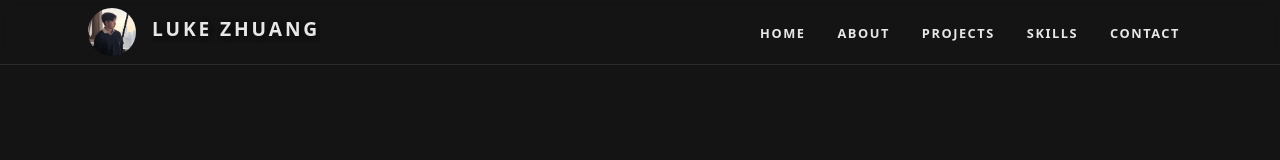
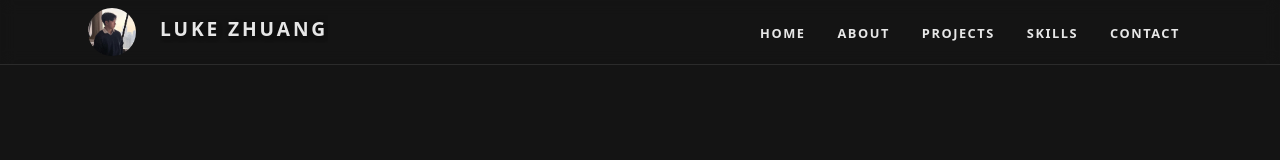
Before and after one commit to Luke7787/website-portfolio, a Next.js app in the folder luke-portfolio/: page / in a window 1280 px wide. Shown: the top 160 px of the page. Built offline with nearby package versions, Linux system fonts and the light colour scheme.

Commit message:
increased the gap between logo and name on the nav bar

```diff
--- a/luke-portfolio/src/components/layout/NavBar.tsx
+++ b/luke-portfolio/src/components/layout/NavBar.tsx
@@ -39,7 +39,7 @@ export default function NavBar() {
           />
 
           {/* prevent overflow on small screens */}
-          <div className="min-w-0">
+          <div className="min-w-0 pl-1 sm:pl-2">
             <AnimatedName>
               <span
                 className="
```
